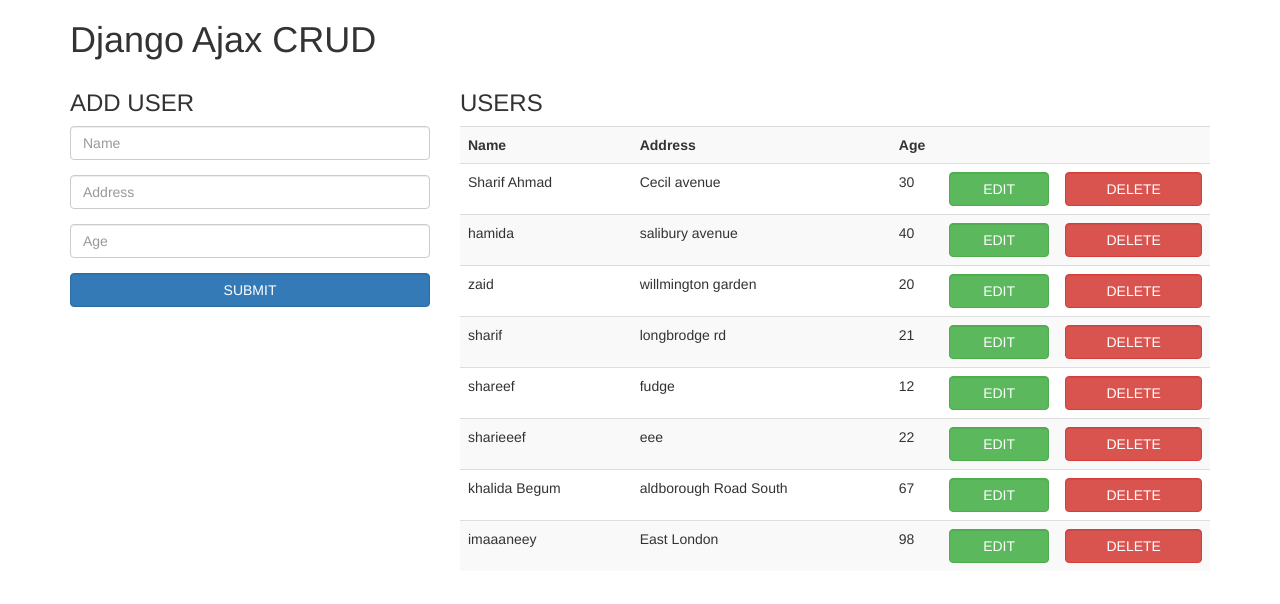
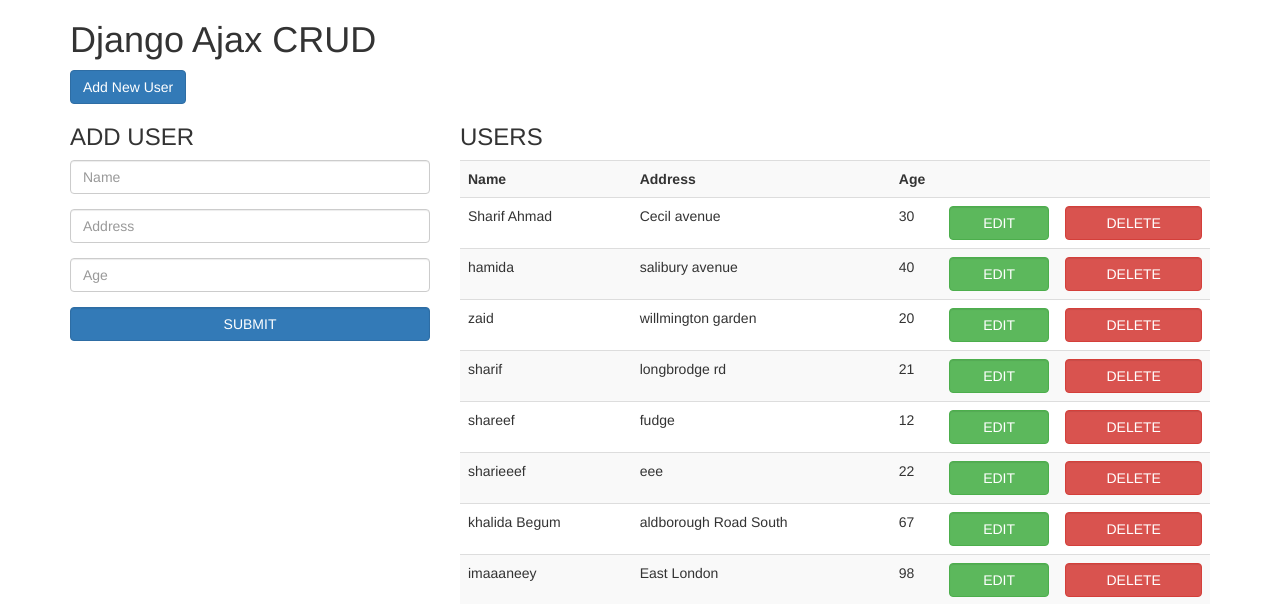
Before and after one commit to sharif2315/django_ajax_crud, a Django app: page / in a window 1280 px wide. Shown: the top 604 px of the page. Run offline with Django 3.2, Linux system fonts and the light colour scheme; data comes from the database, SQL or seed files in the repository; both versions use the stored data as it was after the commit; some libraries are stand-ins or nearby versions.

Commit message:
Completed Adding New user via Modal Form

```diff
--- a/django_crud/crud_ajax/templates/crud_ajax/crud.html
+++ b/django_crud/crud_ajax/templates/crud_ajax/crud.html
@@ -6,6 +6,9 @@
 {% block content %}
 <div class="container">
     <h1>Django Ajax CRUD</h1>
+
+    <button class="btn btn-primary" type="button"  data-toggle="modal" data-target="#addUserModal">Add New User</button>
+
     <div class="row">
       <div class="col-md-4 ">
         <h3>ADD USER</h3>
@@ -37,7 +40,7 @@
               <td class="userAddress userData" name="address">{{user.address}}</td>
               <td class="userAge userData" name="age">{{user.age}}</td>
               <td align="center">
-                  <button class="btn btn-success form-control" onClick="editUser({{user.id}})" data-toggle="modal" data-target="#myModal")">EDIT</button>
+                  <button class="btn btn-success form-control" onClick="editUser({{user.id}})" data-toggle="modal" data-target="#myModal">EDIT</button>
               </td>
               <td align="center">
                   <button class="btn btn-danger form-control" onClick="deleteUser({{user.id}})">DELETE</button>
@@ -77,10 +80,39 @@
       </div>
     </div>
   </div>
+
+  <!-- addUserModal -->
+  <div class="modal fade" id="addUserModal" tabindex="-1" role="dialog" aria-labelledby="myModalLabel">
+    <div class="modal-dialog" role="document">
+      <div class="modal-content">
+        <div class="modal-header">
+          <button type="button" class="close" data-dismiss="modal" aria-label="Close"><span aria-hidden="true">×</span></button>
+          <h4 class="modal-title" id="myModalLabel">Add User</h4>
+        </div>
+        <form id="addNewUser" action="">
+        <div class="modal-body" id="new-user-modal-body">
+            <input class="form-control" id="new-user-modal-form-id" type="hidden" name="formId"/>
+            <label for="name">Name</label>
+            <input class="form-control" id="new-user-modal-form-name" type="text" name="formName"/>
+            <label for="address">Address</label>
+            <input class="form-control" id="new-user-modal-form-address" type="text" name="formAddress"/>
+            <label for="age">Age</label>
+            <input class="form-control" id="new-user-modal-form-age" type="number" name="formAge" min=10 max=100/>
+        </div>
+        <div class="modal-footer">
+            <button type="submit" class="btn btn-primary" >Create</button>
+            <button type="button" class="btn btn-default" data-dismiss="modal">Close</button>
+        </div>
+        </form>
+      </div>
+    </div>
+  </div>
 {% endblock %}
 
 {% block javascript %}
 <script>
+
+// CREATE function
 // Create Django Ajax Call
 $("form#addUser").submit(function() {
     var nameInput = $('input[name="name"]').val().trim();
@@ -97,12 +129,14 @@ $("form#addUser").submit(function() {
             },
             dataType: 'json',
             success: function (data) {
+              console.log(data);
                 if (data.user) {
                   appendToUsrTable(data.user);
                 }
             }
         });
-      } else {
+      }
+      else {
         alert("All fields must have a valid value.");
     }
     $('form#addUser').trigger("reset");
@@ -125,6 +159,64 @@ function appendToUsrTable(user) {
 }
 
 
+// ADD NEW USER VIA MODAL
+// Create Django Ajax Call
+$("form#addNewUser").submit(function(e) {
+    e.preventDefault();
+    var nameInput = document.querySelector('#new-user-modal-form-name').value;
+    var addressInput = document.querySelector('#new-user-modal-form-address').value;
+    var ageInput = document.querySelector('#new-user-modal-form-age').value;
+    // var idInput = $('input[name="formId"]').val().trim();
+    // var nameInput = $('input[name="formName"]').val().trim();
+    // var addressInput = $('input[name="formAddress"]').val().trim();
+    // var ageInput = $('input[name="formAge"]').val().trim();
+    if (nameInput && addressInput && ageInput) {
+        // Create Ajax Call
+        $.ajax({
+            url: '{% url "crud_ajax_user_create" %}',
+            data: {
+                'name': nameInput,
+                'address': addressInput,
+                'age': ageInput
+            },
+            dataType: 'json',
+            success: function (data) {
+                if (data.user) {
+                  // console.log(data.user);
+                  addUsrToTable(data.user);
+                }
+            }
+        });
+       }
+       else {
+         console.log(addressInput);
+         alert("All fields must have a valid value.");
+    }
+    $('form#addNewUser').trigger("reset");
+    $('#addUserModal').modal('hide');
+    return false;
+});
+
+function addUsrToTable(user) {
+  $("#userTable > tbody:last-child").append(`
+        <tr id="user-${user.id}">
+            <td class="userName" name="name">${user.name}</td>
+            '<td class="userAddress" name="address">${user.address}</td>
+            '<td class="userAge" name="age">${user.age}</td>
+            '<td align="center">
+                <button class="btn btn-success form-control" onClick="editUser(${user.id})" data-toggle="modal" data-target="#myModal")">EDIT</button>
+            </td>
+            <td align="center">
+                <button class="btn btn-danger form-control" onClick="deleteUser(${user.id})">DELETE</button>
+            </td>
+        </tr>
+    `);
+}
+
+
+
+
+// EDIT FUNCTION
 // Create Django Ajax Call
 $("form#updateUser").submit(function() {
     var idInput = $('input[name="formId"]').val().trim();
@@ -148,8 +240,9 @@ $("form#updateUser").submit(function() {
                 }
             }
         });
-       } else {
-        alert("All fields must have a valid value.");
+       }
+       else {
+         alert("All fields must have a valid value.");
     }
     $('form#updateUser').trigger("reset");
     $('#myModal').modal('hide');
@@ -174,15 +267,19 @@ function updateToUserTabel(user){
         var attr = $(this).attr("name");
         if (attr == "name") {
           $(this).text(user.name);
-        } else if (attr == "address") {
+        }
+        else if (attr == "address") {
           $(this).text(user.address);
-        } else {
+        }
+        else {
           $(this).text(user.age);
         }
       });
 }
 
 
+
+// DELETE FUNCTION
 // Delete Django Ajax Call
 function deleteUser(id) {
   var action = confirm("Are you sure you want to delete this user?");
--- a/django_crud/crud_ajax/urls.py
+++ b/django_crud/crud_ajax/urls.py
@@ -4,6 +4,7 @@ from crud_ajax import  views
 urlpatterns = [
     path('',  views.CrudView.as_view(), name='crud_ajax'),
     path('create/',  views.CreateCrudUser.as_view(), name='crud_ajax_create'),
+    path('user_create/',  views.CreateCrudUser.as_view(), name='crud_ajax_user_create'),
     path('update/',  views.UpdateCrudUser.as_view(), name='crud_ajax_update'),
     path('delete/',  views.DeleteCrudUser.as_view(), name='crud_ajax_delete'),
 ]
--- a/django_crud/crud_ajax/views.py
+++ b/django_crud/crud_ajax/views.py
@@ -28,6 +28,28 @@ class CreateCrudUser(View):
         }
         return JsonResponse(data)
 
+
+class CreateUser(View):
+    def  get(self, request):
+        name1 = request.GET.get('name', None)
+        address1 = request.GET.get('address', None)
+        age1 = request.GET.get('age', None)
+
+        obj = CrudUser.objects.create(
+            name = name1,
+            address = address1,
+            age = age1
+        )
+
+        user = {'id':obj.id,'name':obj.name,'address':obj.address,'age':obj.age}
+
+        data = {
+            'user': user
+        }
+        return JsonResponse(data)
+
+
+
 class UpdateCrudUser(View):
     def  get(self, request):
         id1 = request.GET.get('id', None)
```
Also changed, not shown: django_crud/db.sqlite3, 1 other file.
